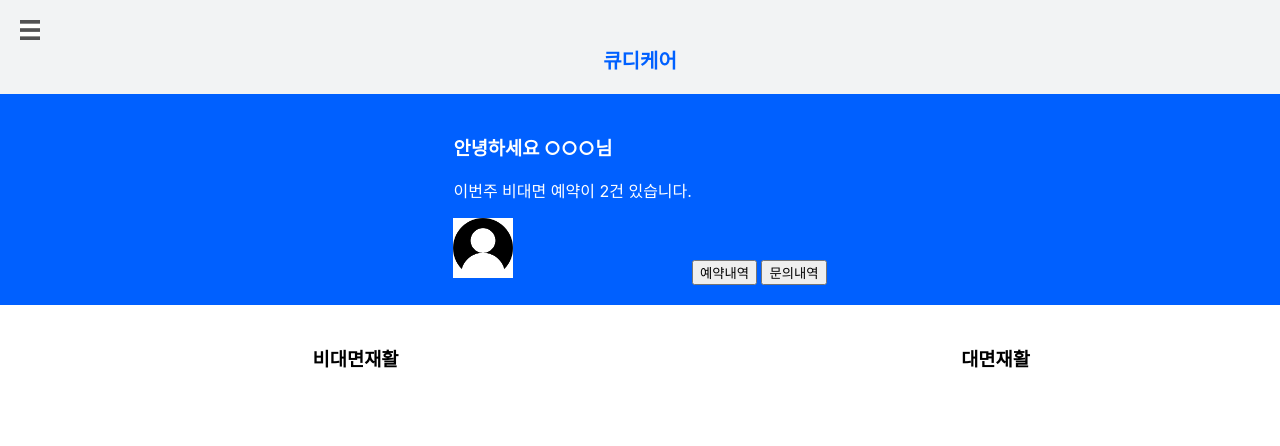
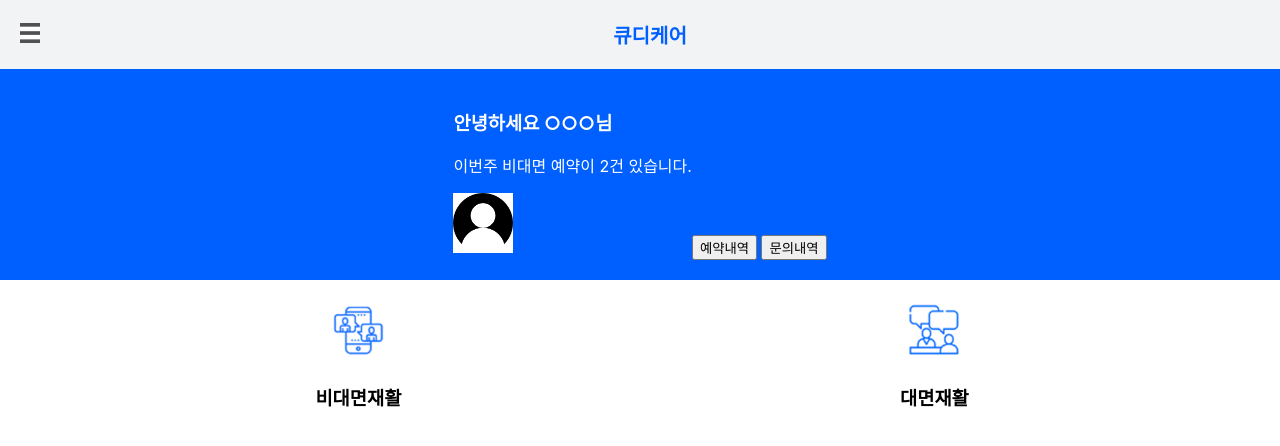
Before and after one commit to ahnss0610/profeta, a React (Create React App) app: page / in a window 1280 px wide. Shown: the top 446 px of the page. Built offline with nearby package versions, Linux system fonts and the light colour scheme.

Commit message:
수정 4차

```diff
--- a/src/App.css
+++ b/src/App.css
@@ -12,15 +12,13 @@
 }
 
 .m {
-vertical-align: auto;
-display: flex;
-flex-wrap: wrap;
 text-align: left;
 display: inline-block;
 }
 
 
 .Top-nav {
+  display: table;
   background:#f2f3f4;
   width: 100%;
   color: #0060ff;
@@ -30,20 +28,22 @@ display: inline-block;
   box-sizing: border-box;
 }
 .menu {
- text-align: left;
+ text-align: center;
+ display: table-cell;
+ width: 1%
 }
 
 .list {
   display: table;
   margin-top: 20px;
+  margin-left: 3%;
   /*text-align: left;*/
   height: 200px;
-  width: 100%;
+  width: 90%;
 }
 .lists {
   vertical-align: auto;
   display: table-cell;
-
 }
 
 .App-logo {
--- a/src/App.js
+++ b/src/App.js
@@ -4,23 +4,12 @@ import logo from './logo.svg';
 import './App.css';
 import imgA from './images/프로필.png';
 import imgZ from './images/navigation-button.gif';
-import img1 from './images/navigation-button.gif';
+import img1 from './images/1.PNG';
+import img2 from './images/2.PNG';
 
 function App() {
 
- let [제목, 이름변경] = useState(['비대면재활', '대면재활']);
- let [좋아요, 좋아요변경] = useState(0);
- let [좋아요2, 좋아요변경2] = useState(0);
-
- //function 제목바꾸기() {
-   //var newArray = [...스팟명];
-   //newArray[0] = '추천'
-   //이름변경( newArray );
- //}
-
-//<button onClick={ 제목바꾸기 }>버튼</button>
-//<span onClick={ ()=>{ 좋아요변경(좋아요 + 1) } }>♡</span> {좋아요}
-  //<span onClick={ ()=>{ 좋아요변경2(좋아요2 + 1) } }>♡</span> {좋아요2}
+ let [제목, 이름변경] = useState(['비대면재활', '대면재활', '']);
 
 return (
     <div className="App">
@@ -33,9 +22,11 @@ return (
       <Modal/>
       <div className="list">
       <div className="lists">
+      <img src={img1}width='60' height='60' alt='testA'/>
         <h3>{ 제목[0] }</h3>
         </div>
         <div className="lists">
+        <img src={img2}width='60' height='60' alt='testA'/>
         <h3>{ 제목[1] } </h3>
         </div>
       </div>
@@ -47,10 +38,8 @@ return (
     return (
       <div className="modal">
         <div class="m">
-        <div className="m1">
       <h3>안녕하세요 ○○○님</h3>
       <p>이번주 비대면 예약이 2건 있습니다.</p>
-      </div>
       <div>
       <img src={imgA}width='60' height='60' alt='testA'/>
       </div>
```
